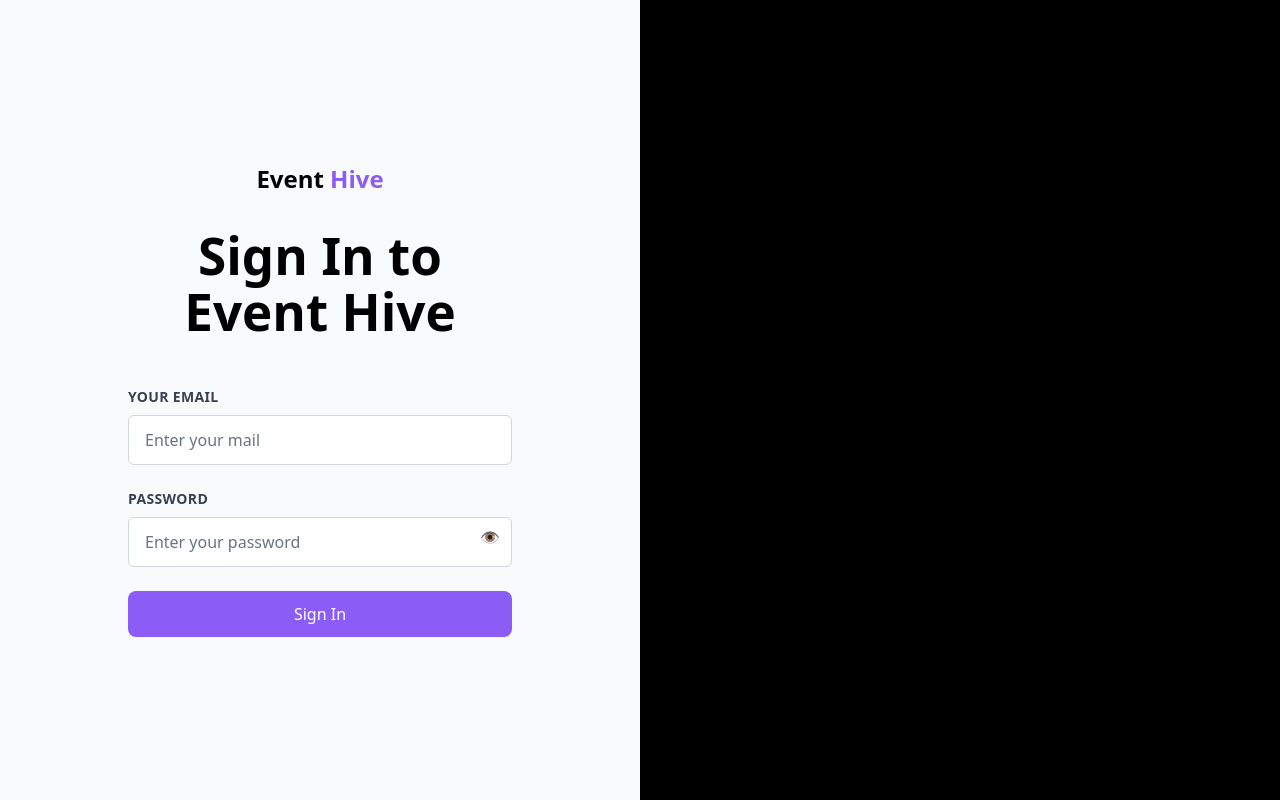
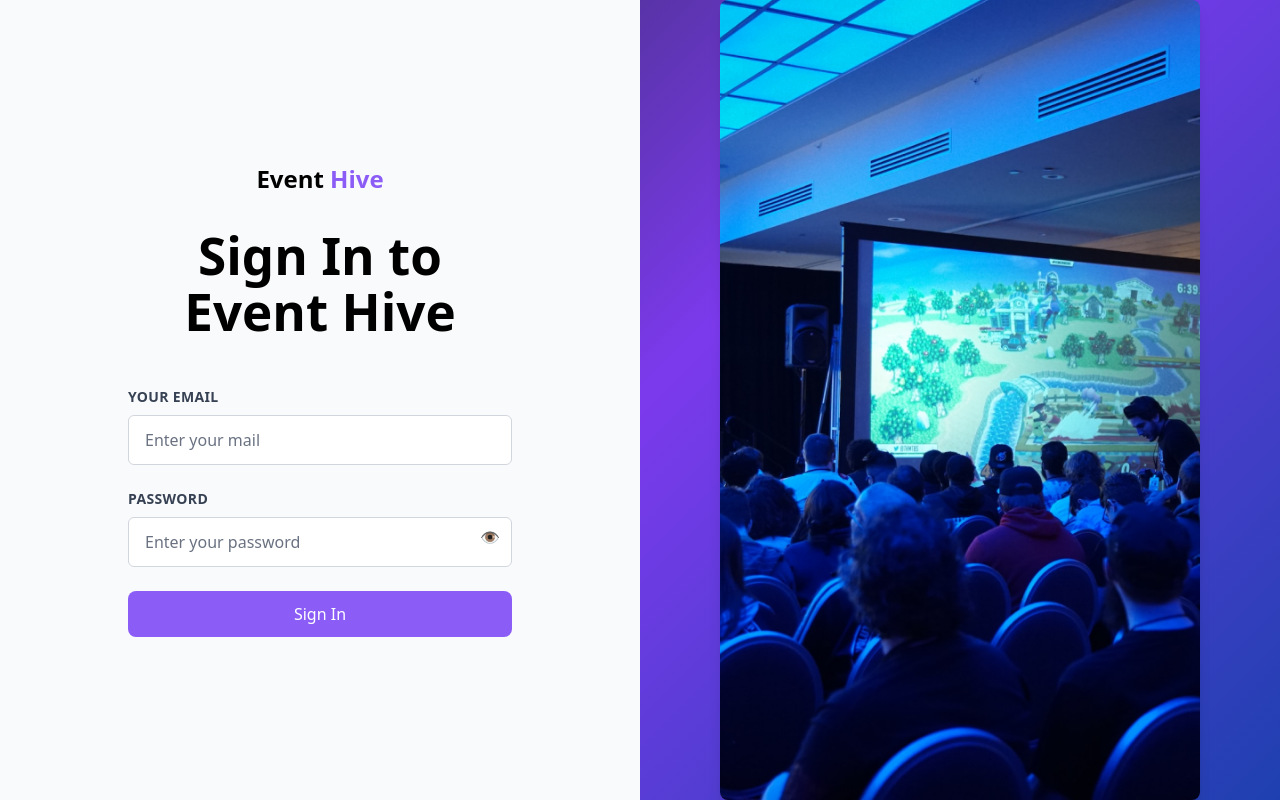
Before and after one commit to rahulpihub/SNS-Events, a React (Vite) app in the folder frontend/: page /signin in a window 1280 px wide. Built offline with nearby package versions, Linux system fonts and the light colour scheme.

Commit message:
Img in signup and sign in added

```diff
--- a/frontend/src/pages/signin.tsx
+++ b/frontend/src/pages/signin.tsx
@@ -1,15 +1,16 @@
 import { useState } from "react";
 import axios from "axios";
 import { useNavigate } from "react-router-dom";
+import signInImage from "../assets/signin_img.png"; // Import the image
 
 export default function AdminSignInPage() {
   const [email, setEmail] = useState("");
   const [password, setPassword] = useState("");
-  const [showPassword, setShowPassword] = useState(false); // For toggle visibility
+  const [showPassword, setShowPassword] = useState(false);
   const [error, setError] = useState("");
   const navigate = useNavigate();
 
-  const handleSubmit = async (e: React.FormEvent) => {
+  const handleSubmit = async (e) => {
     e.preventDefault();
     setError("");
 
@@ -21,7 +22,7 @@ export default function AdminSignInPage() {
     try {
       const response = await axios.post("http://127.0.0.1:8000/api/signin/", {
         email,
-        password
+        password,
       });
 
       const { token, role } = response.data;
@@ -33,7 +34,7 @@ export default function AdminSignInPage() {
       } else {
         navigate("/userdashboard");
       }
-    } catch (err: any) {
+    } catch (err) {
       setError(err.response?.data?.error || "Something went wrong.");
     }
   };
@@ -41,21 +42,22 @@ export default function AdminSignInPage() {
   return (
     <div className="min-h-screen flex">
       <div className="flex-1 flex items-center justify-center bg-gray-50">
-        <div className="w-full max-w-md px-8">
+        <div className="w-full max-w-md  py-10 px-8">
           <div className="text-center mb-8">
             <h2 className="text-2xl font-bold text-black">
-              Event <span style={{ color: '#8B5CF6' }}>Hive</span>
+              Event <span style={{ color: "#8B5CF6" }}>Hive</span>
             </h2>
           </div>
 
           <div className="text-center mb-12">
-            <h1 className="text-3xl font-bold text-black">Sign In to Event Hive</h1>
+            <h1 className="text-3xl font-bold text-black">
+              Sign In to Event Hive
+            </h1>
           </div>
 
           {error && <p className="text-red-500 text-sm mb-4">{error}</p>}
 
           <form className="space-y-6" onSubmit={handleSubmit}>
-            {/* Email Input */}
             <div>
               <label
                 htmlFor="email"
@@ -74,7 +76,6 @@ export default function AdminSignInPage() {
               />
             </div>
 
-            {/* Password Input with Show/Hide Toggle */}
             <div className="relative">
               <label
                 htmlFor="password"
@@ -84,32 +85,30 @@ export default function AdminSignInPage() {
               </label>
               <input
                 id="password"
-                type={showPassword ? "text" : "password"} // Toggle input type
+                type={showPassword ? "text" : "password"}
                 placeholder="Enter your password"
                 value={password}
                 onChange={(e) => setPassword(e.target.value)}
                 required
                 className="w-full px-4 py-3 border border-gray-300 rounded-md focus:outline-none focus:ring-2 focus:ring-purple-500 bg-white text-gray-900 placeholder-gray-500"
               />
-              {/* Eye Icon */}
               <span
                 className="absolute top-9 right-3 cursor-pointer text-gray-500 hover:text-gray-700"
                 onClick={() => setShowPassword(!showPassword)}
               >
-                {showPassword ? "🙈" : "👁️"} {/* You can replace with an icon library */}
+                {showPassword ? "🙈" : "👁️"}
               </span>
             </div>
 
-            {/* Submit Button */}
             <button
               type="submit"
               className="w-full py-3 px-4 rounded-md text-white font-medium text-lg transition-colors duration-200"
-              style={{ backgroundColor: '#8B5CF6' }}
+              style={{ backgroundColor: "#8B5CF6" }}
               onMouseEnter={(e) =>
-                (e.currentTarget.style.backgroundColor = '#7C3AED')
+                (e.currentTarget.style.backgroundColor = "#7C3AED")
               }
               onMouseLeave={(e) =>
-                (e.currentTarget.style.backgroundColor = '#8B5CF6')
+                (e.currentTarget.style.backgroundColor = "#7C3AED")
               }
             >
               Sign In
@@ -118,15 +117,13 @@ export default function AdminSignInPage() {
         </div>
       </div>
 
-      <div className="flex-1 relative">
+      <div className="flex-1 relative flex justify-center items-center">
         <div
-          className="w-full h-full bg-cover bg-center bg-no-repeat"
+          className="w-3/4 h-full bg-cover bg-center bg-no-repeat rounded-lg shadow-lg"
           style={{
-            backgroundImage: `url('/admin_signin_img.png')`,
+            backgroundImage: `url(${signInImage})`,
           }}
-        >
-          <div className="absolute inset-0 bg-black bg-opacity-20"></div>
-        </div>
+        ></div>
       </div>
     </div>
   );
--- a/frontend/src/pages/signup.tsx
+++ b/frontend/src/pages/signup.tsx
@@ -1,6 +1,8 @@
 import { useState } from "react";
 import axios from "axios";
 import { useNavigate } from "react-router-dom";
+import signUpImage from "../assets/signup_img.png"; // Import the image
+
 
 export default function SignUpPage() {
   const navigate = useNavigate();
@@ -55,12 +57,9 @@ export default function SignUpPage() {
         <div
           className="w-full h-full bg-cover bg-center bg-no-repeat flex items-center justify-center"
           style={{
-            backgroundImage: `url('https://hebbkx1anhila5yf.public.blob.vercel-storage.com/image-98pP0e1lXWP1sEW1NEFsWrhjQPoFXi.png')`,
-            backgroundSize: "cover",
-            backgroundPosition: "center",
+            backgroundImage: `url(${signUpImage})`,
           }}
         >
-          <div className="absolute inset-0 bg-black bg-opacity-40"></div>
           <div className="relative z-10 text-center text-white px-8 max-w-md">
             <h2 className="text-4xl font-bold mb-6">Welcome back</h2>
             <p className="text-lg mb-8 leading-relaxed">
@@ -70,7 +69,7 @@ export default function SignUpPage() {
               className="px-8 py-3 bg-gray-600 bg-opacity-80 text-white rounded-md font-medium hover:bg-opacity-90 transition-all duration-200"
               onClick={() => navigate("/signin")}
             >
-              Signin
+              Sign in
             </button>
           </div>
         </div>
```
Also changed, not shown: frontend/src/assets/signin_img.png (added), frontend/src/assets/signup_img.png (added).
